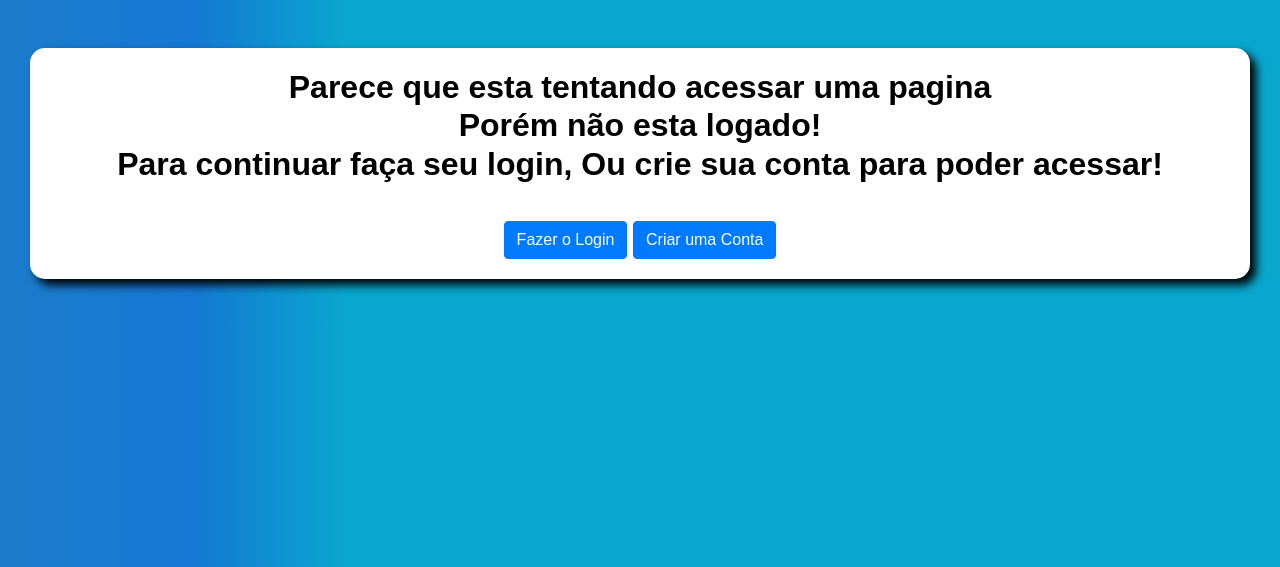
After one commit to spinho010/Radio2022, a Django app: page /requerid/ in a window 1280 px wide. The commit adds this page. Shown: the top 567 px of the page. Run offline with Django 4.2, Linux system fonts and the light colour scheme; some libraries are stand-ins or nearby versions.

Commit message:
Login personalizado

```diff
--- a/radiofm/urls.py
+++ b/radiofm/urls.py
@@ -15,11 +15,13 @@ Including another URLconf
 """
 from django.contrib import admin
 from django.urls import path, include
-from users.views import PauloContruções
+from users.views import PauloContruções, login_requirido
+from users import views
 
 urlpatterns = [
     path('admin/', admin.site.urls),
     path('accounts/', include("allauth.urls")),
     path("", include("pages.urls", namespace="pages")),
     path("divulgacao1/", PauloContruções.as_view(), name="divulgação"),
+    path('requerid/', views.login_requirido, name="burlar_login"),
 ]
--- a/templates/base.html
+++ b/templates/base.html
@@ -1,9 +1,11 @@
 <!DOCTYPE html>
+{% load static %}
 <html lang="pt-br">
 <head>
     <meta charset="UTF-8">
     <meta name="viewport" content="width=device-width, initial-scale=1.0">
     <link rel="stylesheet" href="https://stackpath.bootstrapcdn.com/bootstrap/4.5.2/css/bootstrap.min.css" integrity="sha384-JcKb8q3iqJ61gNV9KGb8thSsNjpSL0n8PARn9HuZOnIxN0hoP+VmmDGMN5t9UJ0Z" crossorigin="anonymous">
+    <link rel="shortcut icon" href="{% static 'favicon.ico' %}" type="image/x-icon">
     <title>{% block title %}{% endblock %}</title>
 </head>
 <body>
--- /dev/null
+++ b/templates/requerid.html
@@ -0,0 +1,43 @@
+<!DOCTYPE html>
+{% load static %}
+<html lang="pt-br">
+<head>
+    <meta charset="UTF-8">
+    <meta http-equiv="X-UA-Compatible" content="IE=edge">
+    <meta name="viewport" content="width=device-width, initial-scale=1.0">
+    <link rel="stylesheet" href="https://stackpath.bootstrapcdn.com/bootstrap/4.5.2/css/bootstrap.min.css" integrity="sha384-JcKb8q3iqJ61gNV9KGb8thSsNjpSL0n8PARn9HuZOnIxN0hoP+VmmDGMN5t9UJ0Z" crossorigin="anonymous">
+    <link rel="shortcut icon" href="{% static 'favicon.ico' %}" type="image/x-icon">
+    <title>Login Requerido!</title>
+    <style>
+        main{
+            background-color: white;
+            heigth: 600px;
+            width: auto;
+            margin-left: 30px;
+            margin-right: 30px;
+            padding: 20px;
+            box-shadow: 6px 6px 10px black;
+            font-family: Arial, Helvetica, sans-serif;
+            font-size: 20px;
+            border-radius: 15px;
+            color: black;
+            text-align: center;
+            }
+        body{
+            background: rgb(32, 143, 207);
+            background: linear-gradient(90deg, rgb(26, 66, 197) 0%, rgb(27, 124, 204) 0%, rgb(21, 120, 212) 15%, rgb(9, 167, 206) 27%); color: white;" >Nivel de Permissão: MENBRO</h5><br>
+
+        }
+        </style>
+</head>
+<body>
+    <br><br>
+    <main>
+        <h2 style="font-weight: bold; ">Parece que esta tentando acessar uma pagina <br>
+             Porém não esta logado! <br>
+            Para continuar faça seu login, Ou crie sua conta para poder acessar!</h2><br>
+            <a href="/accounts/login"><button class="btn btn-primary">Fazer o Login</button></a>  <a href="/accounts/signup"><button class="btn btn-primary">Criar uma Conta</button></a>
+    </main>
+    <br><br>
+</body>
+</html>
--- a/users/views.py
+++ b/users/views.py
@@ -13,5 +13,10 @@ from django.template.loader import get_template
 
 #TemplateView
 
-class PauloContruções(TemplateView):
+class PauloContruções(LoginRequiredMixin, TemplateView):
+    login_url = reverse_lazy('burlar_login')
     template_name = 'paulo.html'
+
+
+def login_requirido(request):
+    return render(request, 'requerid.html')
```
Also changed, not shown: templates/home.html (+25 -21 lines), static/back.png (added).
